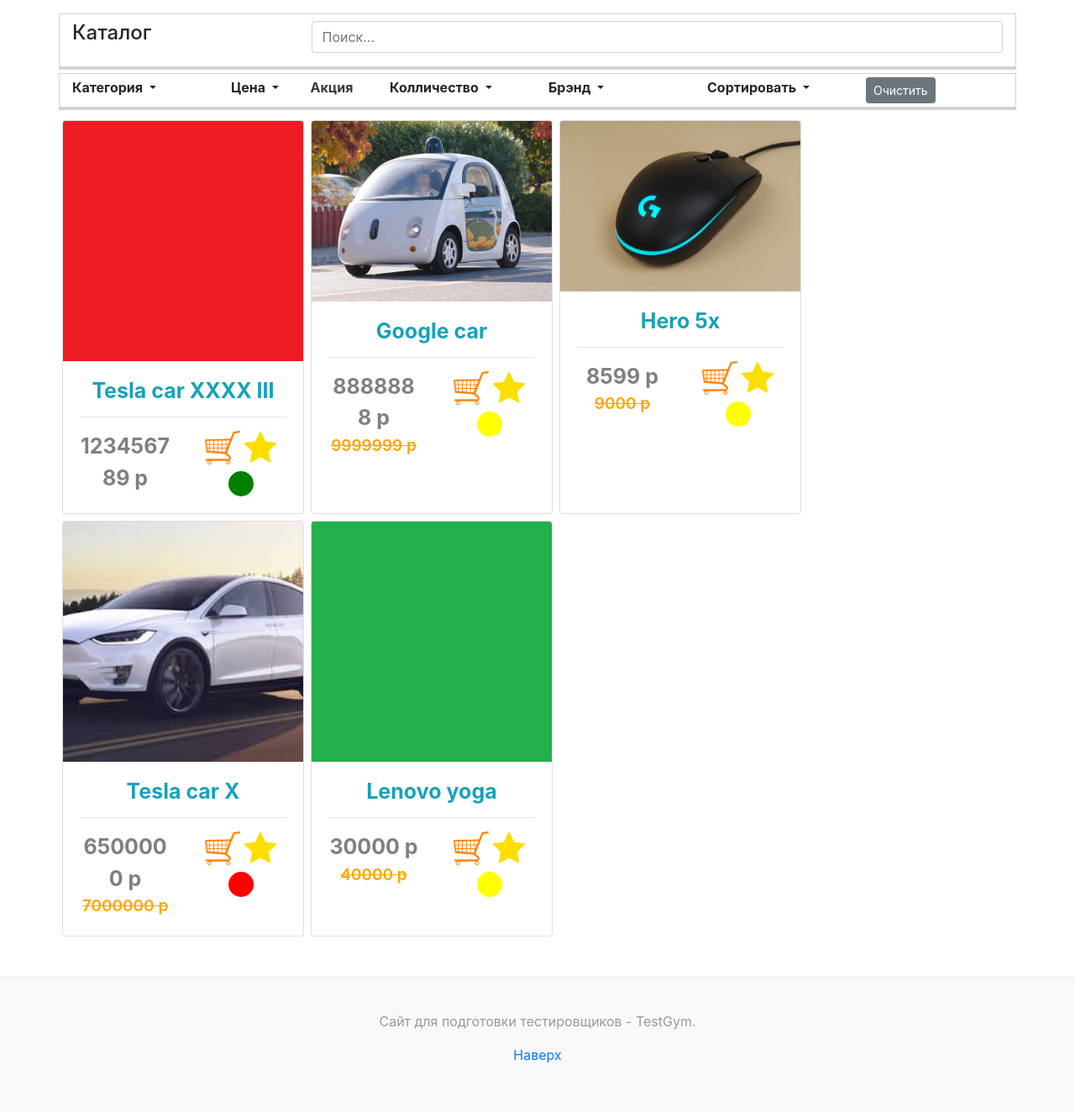
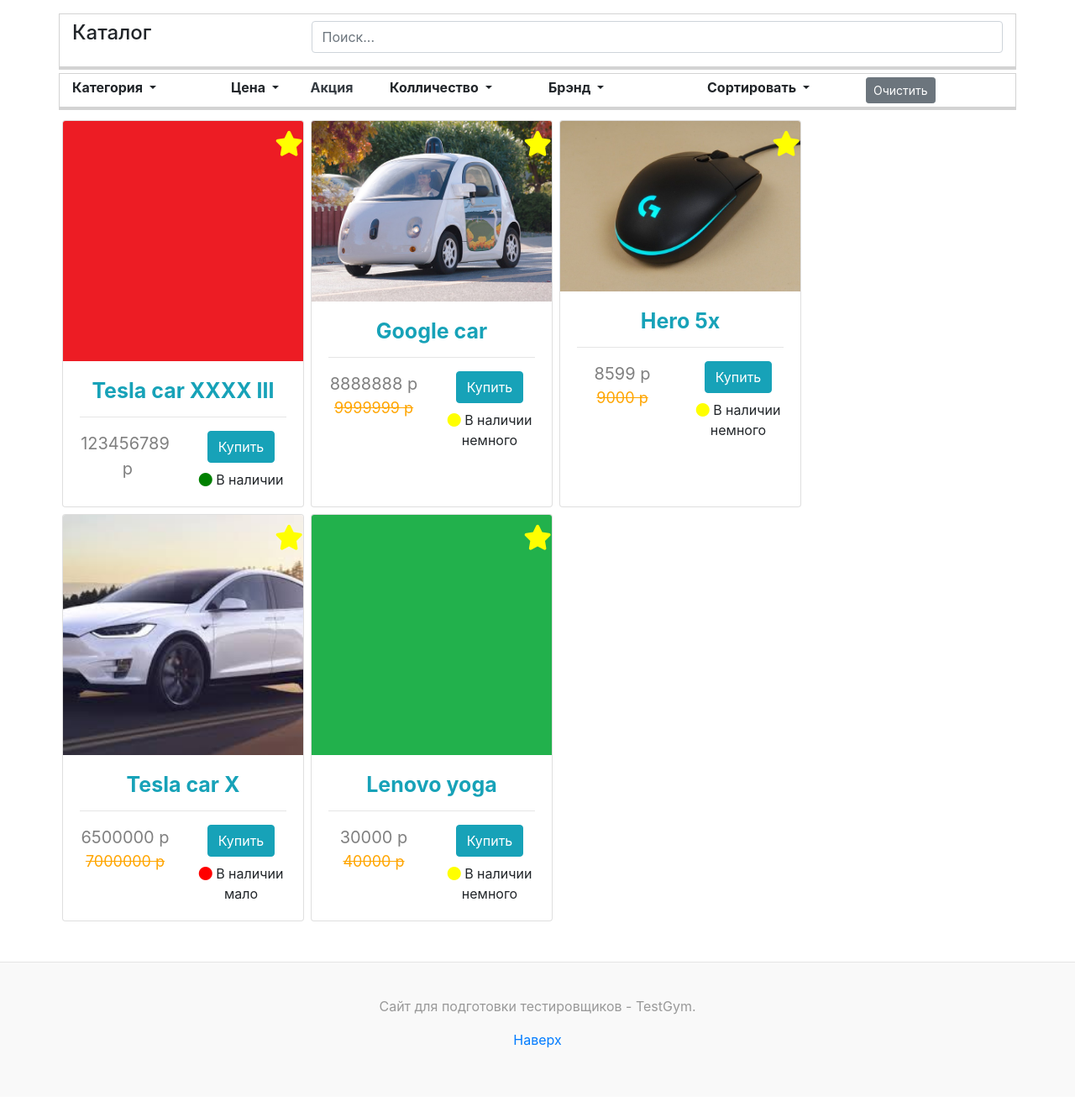
Before and after one commit to Loolll/testgym, a Django app: page / in a window 1280 px wide. Shown: the part 56-1380 px from the top of the page at 84% size. After the commit the page ends 1304 px from the top, so only its background shows below. Run offline with Django 3.2, Linux system fonts and the light colour scheme; data comes from the database, SQL or seed files in the repository; both versions use the stored data as it was after the commit; some libraries are stand-ins or nearby versions.

Commit message:
Version 1.4 card upgrade

```diff
--- a/main/templates/index.html
+++ b/main/templates/index.html
@@ -290,7 +290,14 @@
         <div class="row" align="center">
         {% for product in products %}
         <div class="card ml-1 mr-1 mt-2" style="width: 18rem;">
-            <a href="/product/{{product.id}}"><img src="{% static 'products/' %}{{product.imgpath}}.png" class="card-img-top" alt=""></a>
+            <a href="/product/{{product.id}}" style="position: relative;">
+                <img src="{% static 'products/' %}{{product.imgpath}}.png" class="card-img-top img-responsive" alt="">
+                <h1 align="right" style="position: absolute; right: 0; top:0; width: 100%;">
+                    <a href="/add/in/?in=star&id={{product.id}}" >
+                        <i class="fas fa-star fa-1x" style="color: yellow; font-size: 30px">
+
+                        </i></a></h1>
+            </a>
             <div class="card-body">
                 <h5 class="card-title">
                     <a class="text-info" style="font-weight: 700; font-size: 25px" href="/product/{{product.id}}">{{product.name}}</a></h5>
@@ -298,58 +305,33 @@
                 <div class="row">
                     <div class="col-md-6">
                         {% if product.discount != -1 %}
-                        <span style="font-size: 25px; color: grey; font-weight: 700">{{product.discount}}&nbspр</span>
+                        <span style="font-size: 20px; color: grey;">{{product.discount}}&nbspр</span>
                         <br>
-                        <span style="font-size: 19px; color: orange; font-weight: 600; text-decoration: line-through;">
+                        <span style="font-size: 18px; color: orange;  text-decoration: line-through;">
                             {{product.price}}&nbspр</span>
                         {% else %}
-                        <span style="font-size: 25px; color: grey; font-weight: 700">{{product.price}}&nbspр</span>
+                        <span style="font-size: 20px; color: grey; ">{{product.price}}&nbspр</span>
                         {% endif %}
                         <br>
                     </div>
                     <div class="col-md-6">
-                        <a href="/add/in/?in=cart&id={{product.id}}"><img src="{% static 'cart.png' %}" height="40px"></a>
-                        <a href="/add/in/?in=star&id={{product.id}}"><img src="{% static 'star.png' %}" width="40px"></a>
+                        <a href="/add/in/?in=cart&id={{product.id}}" class="btn btn-info">Купить</a>
                         <div class="mt-2">
                         {% if product.count > 0 %}
 
                             {% if product.count > 3 %}
                             {% if product.count > 9 %}
-                                <span style="display: block;
-                                              background: green;
-                                              border-radius: 100%;
-                                              height: 30px;
-                                              width: 30px;
-                                              margin: 0;">
-                                </span>
+                                <i class="fas fa-circle" style="color: green"></i> В наличии
                             {% else %}
-                                <span style="display: block;
-                                              background: yellow;
-                                              border-radius: 100%;
-                                              height: 30px;
-                                              width: 30px;
-                                              margin: 0;">
-                                </span>
+                                <i class="fas fa-circle" style="color: yellow"></i> В наличии немного
                             {% endif %}
 
                             {% else %}
-                                <span style="display: block;
-                                              background: red;
-                                              border-radius: 100%;
-                                              height: 30px;
-                                              width: 30px;
-                                              margin: 0;">
-                                </span>
+                                <i class="fas fa-circle" style="color: red"></i> В наличии мало
                             {% endif %}
                         {% else %}
                             <div class="col-md-2">
-                                <span style="display: block;
-                                              background: black;
-                                              border-radius: 100%;
-                                              height: 30px;
-                                              width: 30px;
-                                              margin: 0;">
-                                </span>
+                                <i class="fas fa-circle" style="color: black"></i> Нет в наличии
                             </div>
                         {% endif %}
                         </div>
--- a/main/templates/wrapper.html
+++ b/main/templates/wrapper.html
@@ -36,7 +36,7 @@
 
 {% block content %}
 {% endblock %}
-<footer style="
+<div style="
     padding: 2.5rem 0;
     color: #999;
     text-align: center;
@@ -47,7 +47,7 @@
   <p>
     <a href="#">Наверх</a>
   </p>
-</footer>
+</div>
 <script src="https://code.jquery.com/jquery-3.5.1.slim.min.js"
         integrity="sha384-DfXdz2htPH0lsSSs5nCTpuj/zy4C+OGpamoFVy38MVBnE+IbbVYUew+OrCXaRkfj"
         crossorigin="anonymous"></script>
@@ -57,5 +57,6 @@
 <script src="https://stackpath.bootstrapcdn.com/bootstrap/4.5.0/js/bootstrap.min.js"
         integrity="sha384-OgVRvuATP1z7JjHLkuOU7Xw704+h835Lr+6QL9UvYjZE3Ipu6Tp75j7Bh/kR0JKI"
         crossorigin="anonymous"></script>
+<script src="https://kit.fontawesome.com/fd0b43b7ca.js" crossorigin="anonymous"></script>
 </body>
 </html>
```
Also changed, not shown: db.sqlite3.
